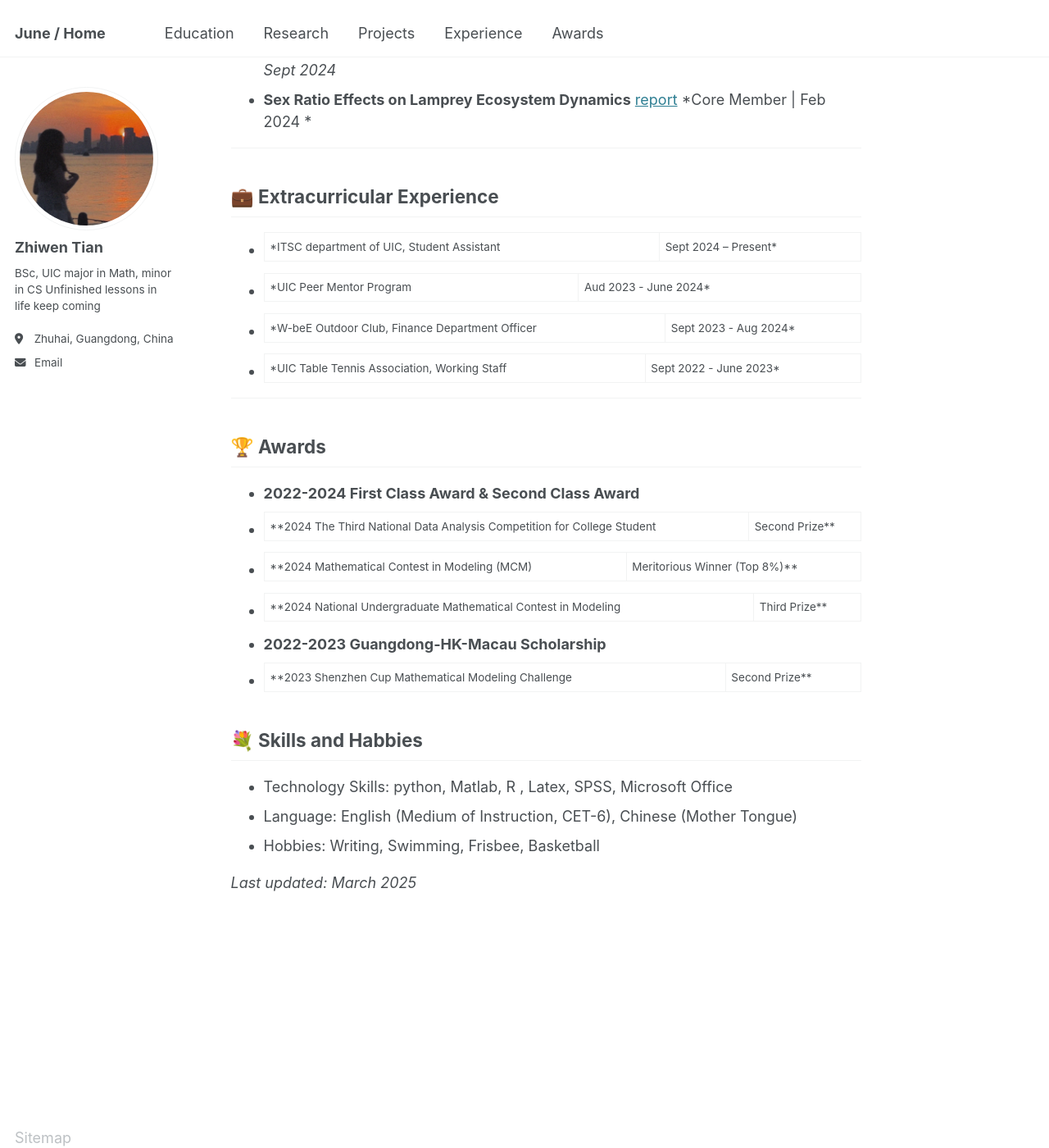
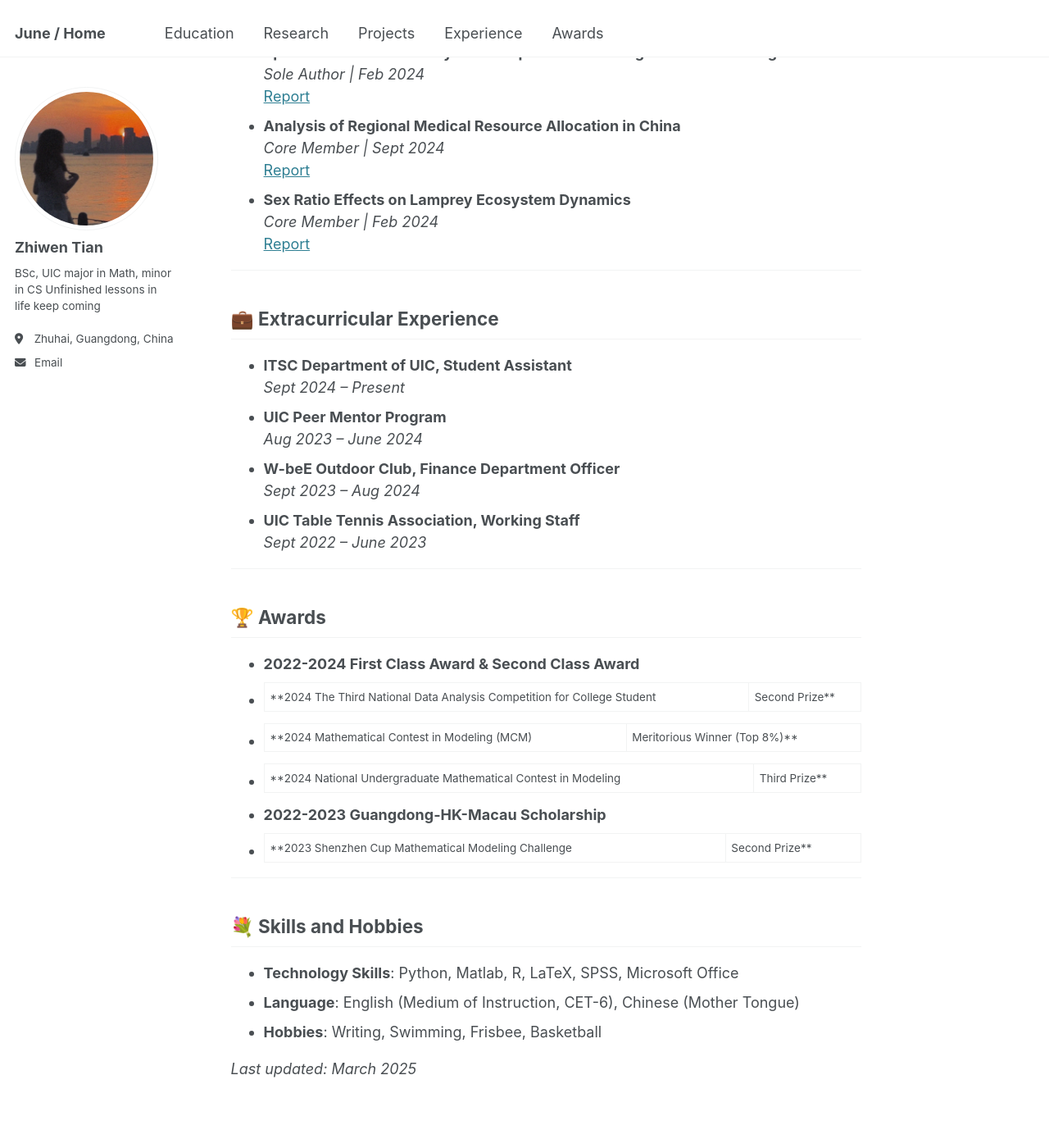
Before and after one commit to Orange1207/Orange1207.github.io, a Jekyll site: the page built from _pages/about.md, in a window 1280 px wide and 1400 px high, scrolled down 1060 px. Shown: the whole window at 82% size. Built offline with Jekyll 4.4.1, drawn with Linux system fonts in a browser that asks for light colours; some of the changed text lies outside the part shown.

Commit message:
Update about.md

```diff
--- a/_pages/about.md
+++ b/_pages/about.md
@@ -4,8 +4,8 @@ title: "About me"
 author_profile: true
 redirect_from:
   - /about/
+---
 
----
 Welcome to June's Homepage! My name is **Zhiwen Tian (June)**, and I am a dedicated and passionate student at UIC. I am currently pursuing a Bachelor of Science in **Applied Mathematics** with a minor in **Computer Science and Technology**. My interests lie in research, projects, and extracurricular activities, and I am always eager to learn and grow in my field.
 
 ---
@@ -29,37 +30,46 @@ Welcome to June's Homepage! My name is **Zhiwen Tian (June)**, and I am a dedica
 ---
 
 ## 💻 Project Experience
-- **2020 U.S. Election Sentiment Analysis**  [report](../files/project1.pdf)
+- **2020 U.S. Election Sentiment Analysis**
   *Core Member | Nov 2024*
-- **Spam Classification Analysis and Optimization Using Machine Learning
-Models**  [report](../files/report.pdf)
+  [Report](../files/project1.pdf)
+- **Spam Classification Analysis and Optimization Using Machine Learning Models**
   *Sole Author | Feb 2024*
-- **Analysis of Regional Medical Resource Allocation in China**  [report](../files/project2.pdf)
+  [Report](../files/report.pdf)
+- **Analysis of Regional Medical Resource Allocation in China**
   *Core Member | Sept 2024*
-- **Sex Ratio Effects on Lamprey Ecosystem Dynamics**  [report](../files/project3.pdf)
-  *Core Member | Feb 2024 *
+  [Report](../files/project2.pdf)
+- **Sex Ratio Effects on Lamprey Ecosystem Dynamics**
+  *Core Member | Feb 2024*
+  [Report](../files/project3.pdf)
 
 ---
 
 ## 💼 Extracurricular Experience
-* *ITSC department of UIC, Student Assistant | Sept 2024 – Present*
-* *UIC Peer Mentor Program | Aud 2023 - June 2024*
-* *W-beE Outdoor Club, Finance Department Officer  | Sept 2023 - Aug 2024*
-* *UIC Table Tennis Association, Working Staff  | Sept 2022 - June 2023*
+- **ITSC Department of UIC, Student Assistant**
+  *Sept 2024 – Present*
+- **UIC Peer Mentor Program**
+  *Aug 2023 – June 2024*
+- **W-beE Outdoor Club, Finance Department Officer**
+  *Sept 2023 – Aug 2024*
+- **UIC Table Tennis Association, Working Staff**
+  *Sept 2022 – June 2023*
 
 ---
 
 ## 🏆 Awards
-* **2022-2024 First Class Award & Second Class Award**
-* **2024 The Third National Data Analysis Competition for College Student | Second Prize**
-* **2024 Mathematical Contest in Modeling (MCM) | Meritorious Winner (Top 8%)**
-* **2024 National Undergraduate Mathematical Contest in Modeling | Third Prize**
-* **2022-2023 Guangdong-HK-Macau Scholarship**
-* **2023 Shenzhen Cup Mathematical Modeling Challenge | Second Prize**
+- **2022-2024 First Class Award & Second Class Award**
+- **2024 The Third National Data Analysis Competition for College Student | Second Prize**
+- **2024 Mathematical Contest in Modeling (MCM) | Meritorious Winner (Top 8%)**
+- **2024 National Undergraduate Mathematical Contest in Modeling | Third Prize**
+- **2022-2023 Guangdong-HK-Macau Scholarship**
+- **2023 Shenzhen Cup Mathematical Modeling Challenge | Second Prize**
 
-## 💐 Skills and Habbies
-* Technology Skills: python, Matlab, R , Latex, SPSS, Microsoft Office
-* Language: English (Medium of Instruction, CET-6), Chinese (Mother Tongue)
-* Hobbies: Writing, Swimming, Frisbee, Basketball
+---
+
+## 💐 Skills and Hobbies
+- **Technology Skills**: Python, Matlab, R, LaTeX, SPSS, Microsoft Office
+- **Language**: English (Medium of Instruction, CET-6), Chinese (Mother Tongue)
+- **Hobbies**: Writing, Swimming, Frisbee, Basketball
 
 *Last updated: March 2025*
```
Also changed, not shown: other parts of _pages/about.md (+3 -2 lines).
